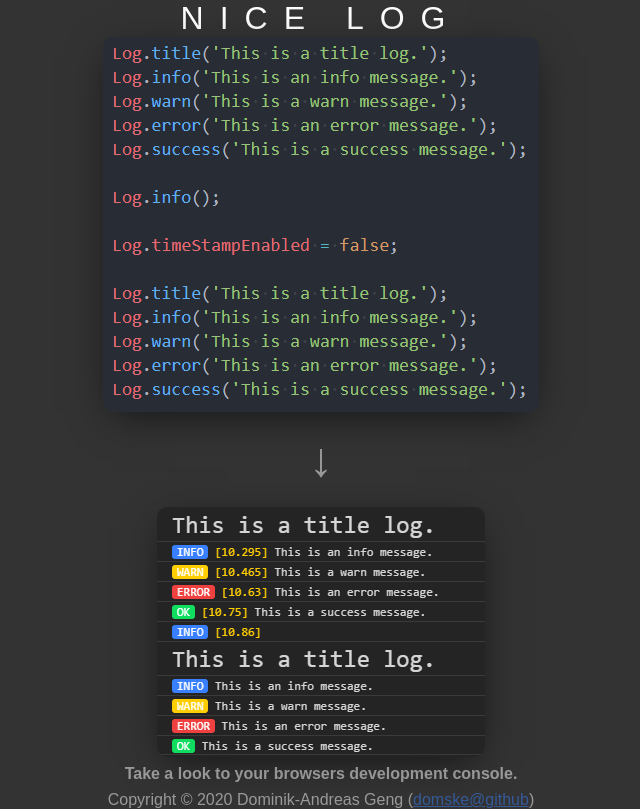
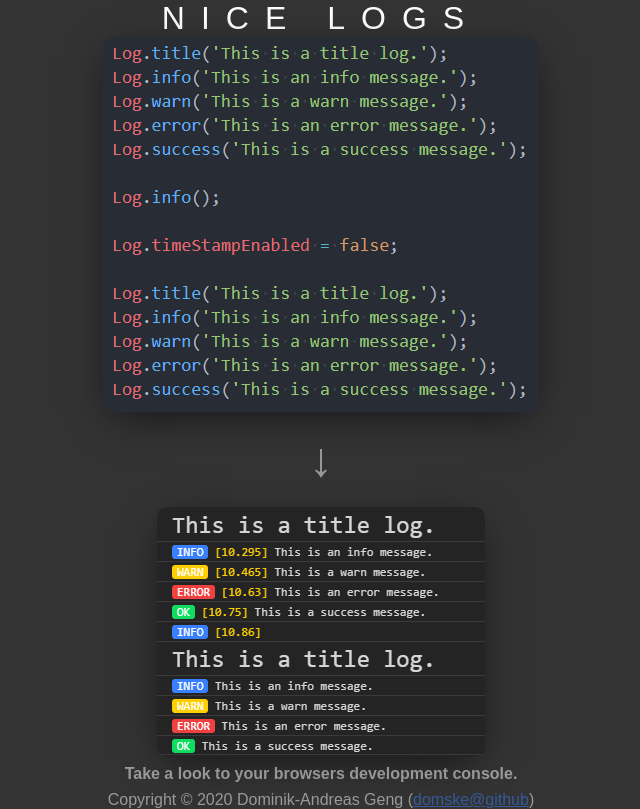
Before and after one commit to domske/nice-logs, a website built with webpack: page docs/index.html in a window 1280 px wide. Shown: the whole page, without its empty margins (319-959 px from the left). Built offline with nearby package versions, Linux system fonts and the light colour scheme.

Commit message:
Updated name.

```diff
--- a/docs/index.html
+++ b/docs/index.html
@@ -3,12 +3,12 @@
     <meta charset="UTF-8" />
     <meta name="viewport" content="width=device-width, initial-scale=1.0" />
     <meta http-equiv="X-UA-Compatible" content="ie=edge" />
-    <title>Nice Log</title>
+    <title>Nice Logs</title>
     <link rel="stylesheet" href="styles.css" />
   </head>
   <body>
     <div class="container">
-      <div class="title">Nice Log</div>
+      <div class="title">Nice Logs</div>
       <div class="flex-center">
         <img src="./demo-code.png" alt="Screenshot Code" />
         <div class="arrow">&#8595;</div>
```
